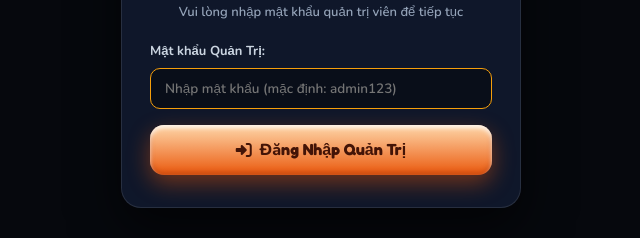
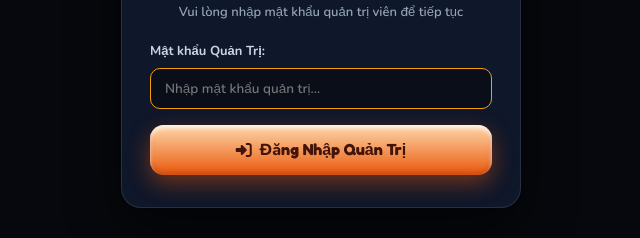
Before and after one commit to nguyendzok/tocam-locket-vercel, a website: page public/admin.html in a window 1280 px wide. Shown: the part 361-599 px from the top of the page, 319-959 px from the left. Drawn offline with nearby package versions, Linux system fonts and the light colour scheme.

Commit message:
fix: remove default password from admin login placeholder

```diff
--- a/public/admin.html
+++ b/public/admin.html
@@ -312,7 +312,7 @@
       <form id="login-form" onsubmit="handleAdminLogin(event)">
         <div class="form-group" style="text-align: left;">
           <label class="form-label">Mật khẩu Quản Trị:</label>
-          <input type="password" id="admin-pass-input" class="form-input" placeholder="Nhập mật khẩu (mặc định: admin123)" required autofocus>
+          <input type="password" id="admin-pass-input" class="form-input" placeholder="Nhập mật khẩu quản trị..." required autofocus>
         </div>
         <button type="submit" class="btn-primary-action" id="btn-login-submit" style="width: 100%; margin-top: 10px;">
           <i class="fa-solid fa-right-to-bracket"></i> Đăng Nhập Quản Trị
```
